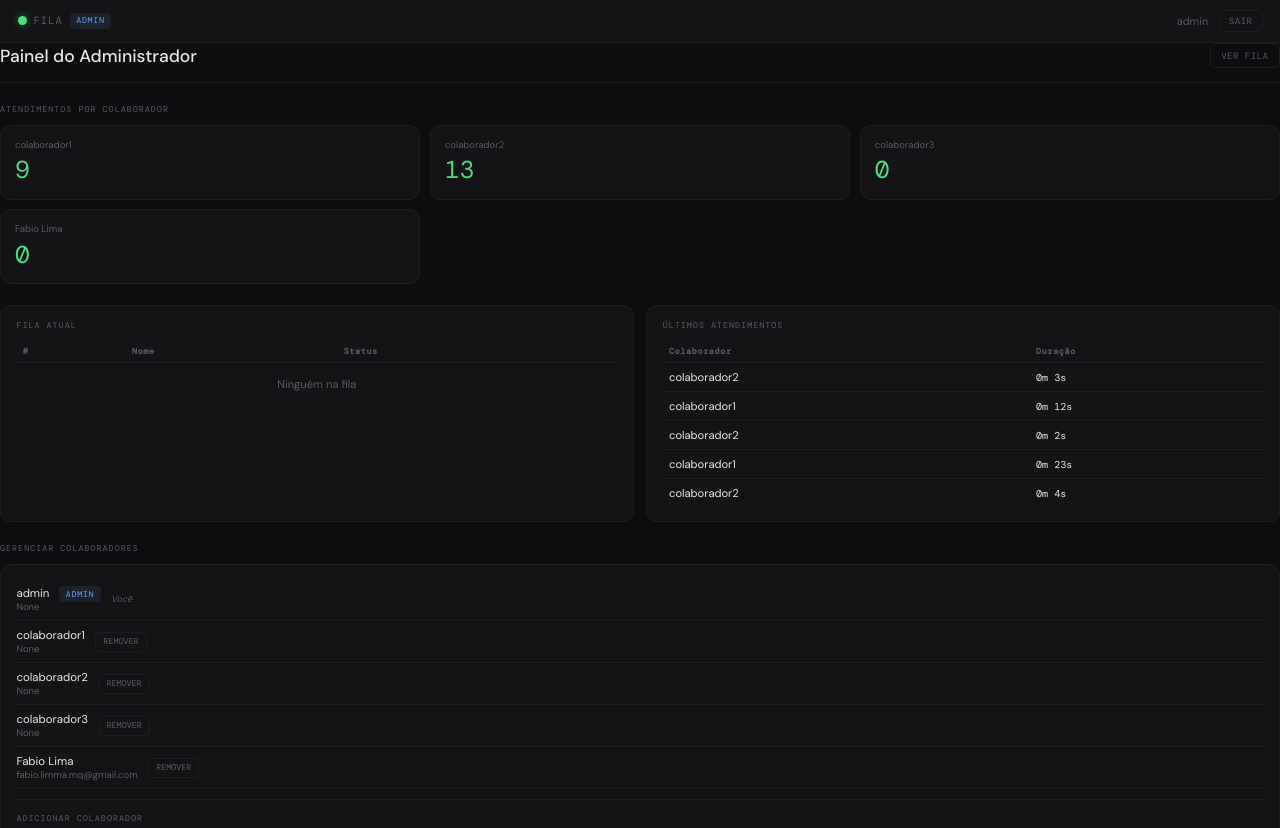
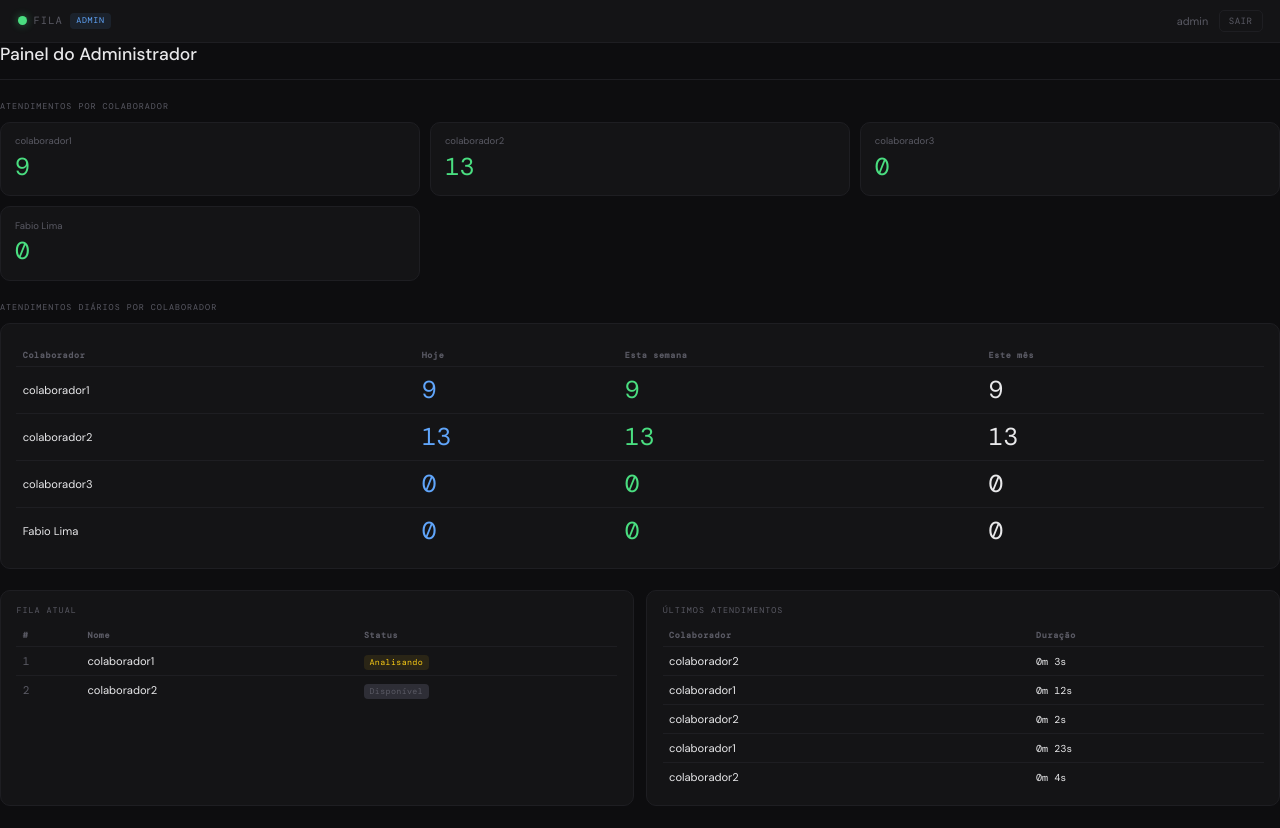
Before and after one commit to elfabitto/queue_system, a Flask app: page /admin in a window 1280 px wide. Shown: the top 828 px of the page. Run offline with Flask 3, Linux system fonts and the light colour scheme; a user stored in the database is signed in; some libraries are stand-ins or nearby versions; some web fonts are replaced.

Commit message:
atualização da fila no painel de Admin

```diff
--- a/app.py
+++ b/app.py
@@ -2,7 +2,7 @@ from flask import Flask, render_template, request, redirect, url_for, flash, jso
 from flask_login import LoginManager, login_user, logout_user, login_required, current_user
 from flask_socketio import SocketIO, emit
 from models import db, User, Queue, Attendance
-from datetime import datetime
+from datetime import datetime, timedelta
 import os
 
 app = Flask(__name__)
@@ -132,6 +132,47 @@ def skip_task():
         socketio.emit('update_queue')
     return redirect(url_for('index'))
 
+def get_daily_stats():
+    """Calcula estatísticas diárias, semanais e mensais de atendimentos por colaborador"""
+    all_users = User.query.filter_by(is_admin=False).all()
+    daily_stats = []
+
+    now = datetime.utcnow()
+    today_start = now.replace(hour=0, minute=0, second=0, microsecond=0)
+    week_start = today_start - timedelta(days=today_start.weekday())
+    month_start = today_start.replace(day=1)
+
+    for user in all_users:
+        # Atendimentos de hoje
+        today_count = Attendance.query.filter(
+            Attendance.user_id == user.id,
+            Attendance.finished_at != None,
+            Attendance.finished_at >= today_start
+        ).count()
+
+        # Atendimentos desta semana
+        week_count = Attendance.query.filter(
+            Attendance.user_id == user.id,
+            Attendance.finished_at != None,
+            Attendance.finished_at >= week_start
+        ).count()
+
+        # Atendimentos deste mês
+        month_count = Attendance.query.filter(
+            Attendance.user_id == user.id,
+            Attendance.finished_at != None,
+            Attendance.finished_at >= month_start
+        ).count()
+
+        daily_stats.append({
+            'username': user.username,
+            'today': today_count,
+            'this_week': week_count,
+            'this_month': month_count
+        })
+
+    return daily_stats
+
 # --- ROTA ADMIN ---
 @app.route('/admin')
 @login_required
@@ -148,7 +189,13 @@ def admin():
             count = Attendance.query.filter_by(user_id=user.id).filter(Attendance.finished_at != None).count()
             stats.append({'id': user.id, 'username': user.username, 'count': count})
 
-    return render_template('admin.html', stats=stats, history=history, all_users=all_users)
+    # Obter estatísticas diárias
+    daily_stats = get_daily_stats()
+
+    # Pegar a fila completa para exibir no painel admin
+    queue_list = Queue.query.order_by(Queue.entered_at.asc()).all()
+
+    return render_template('admin.html', stats=stats, history=history, all_users=all_users, daily_stats=daily_stats, queue=queue_list)
 
 @app.route('/admin/create_user', methods=['POST'])
 @login_required
@@ -213,7 +260,7 @@ if __name__ == '__main__':
     print("🚀 SERVIDOR INICIADO COM SUCESSO!")
     print("="*60)
     print("\n📍 Acesse o sistema em seu navegador:")
-    print("   👉 http://localhost:5000")
-    print("   👉 http://127.0.0.1:5000")
+    print("   👉 http://localhost:5001")
+    print("   👉 http://127.0.0.1:5001")
     print("\n" + "="*60 + "\n")
-    socketio.run(app, debug=True, host='0.0.0.0', port=5000)
+    socketio.run(app, debug=True, host='0.0.0.0', port=5001)
--- a/templates/admin.html
+++ b/templates/admin.html
@@ -152,7 +152,6 @@
     <div class="header-title">
       <h2>Painel do Administrador</h2>
     </div>
-    <a href="{{ url_for('index') }}" class="btn-link">VER FILA</a>
   </div>
 
   <!-- Stats -->
@@ -165,6 +164,39 @@
       <div class="stat-value green">{{ stat.count }}</div>
     </div>
     {% endfor %}
+  </div>
+  {% endif %}
+
+  <!-- Daily Statistics -->
+  {% if daily_stats %}
+  <div class="sec-title">Atendimentos diários por colaborador</div>
+  <div class="card mb">
+    <table class="admin-table">
+      <thead>
+        <tr>
+          <th>Colaborador</th>
+          <th>Hoje</th>
+          <th>Esta semana</th>
+          <th>Este mês</th>
+        </tr>
+      </thead>
+      <tbody>
+        {% for stat in daily_stats %}
+        <tr>
+          <td>{{ stat.username }}</td>
+          <td>
+            <span class="stat-value blue">{{ stat.today }}</span>
+          </td>
+          <td>
+            <span class="stat-value green">{{ stat.this_week }}</span>
+          </td>
+          <td>
+            <span class="stat-value">{{ stat.this_month }}</span>
+          </td>
+        </tr>
+        {% endfor %}
+      </tbody>
+    </table>
   </div>
   {% endif %}
 
```
Also changed, not shown: instance/queue.db.
